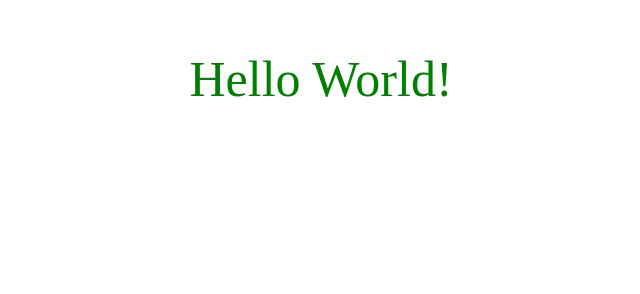
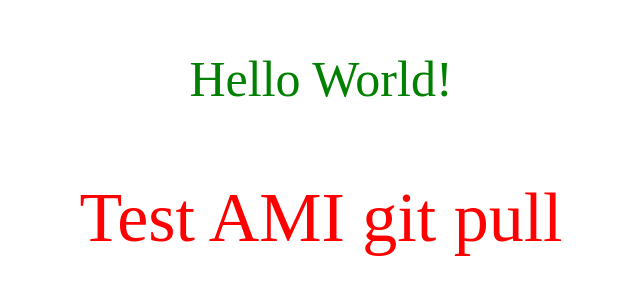
Before and after one commit to redmagic0099/ami, a plain HTML site: page index.html in a window 1280 px wide. Shown: the whole page, without its empty margins (319-959 px from the left). Drawn offline with Linux system fonts and the light colour scheme.

Commit message:
first push

```diff
--- a/index.css
+++ b/index.css
@@ -3,3 +3,8 @@
   color: green;
   font-size: 50px;
 }
+.second-commit {
+  text-align: center;
+  color: red;
+  font-size: 70px;
+}
--- a/index.html
+++ b/index.html
@@ -7,6 +7,7 @@
 <body>
 
   <p class="first-commit">Hello World!</p>
+  <p class="second-commit">Test AMI git pull</p>
 
 </body>
 </html>
```
